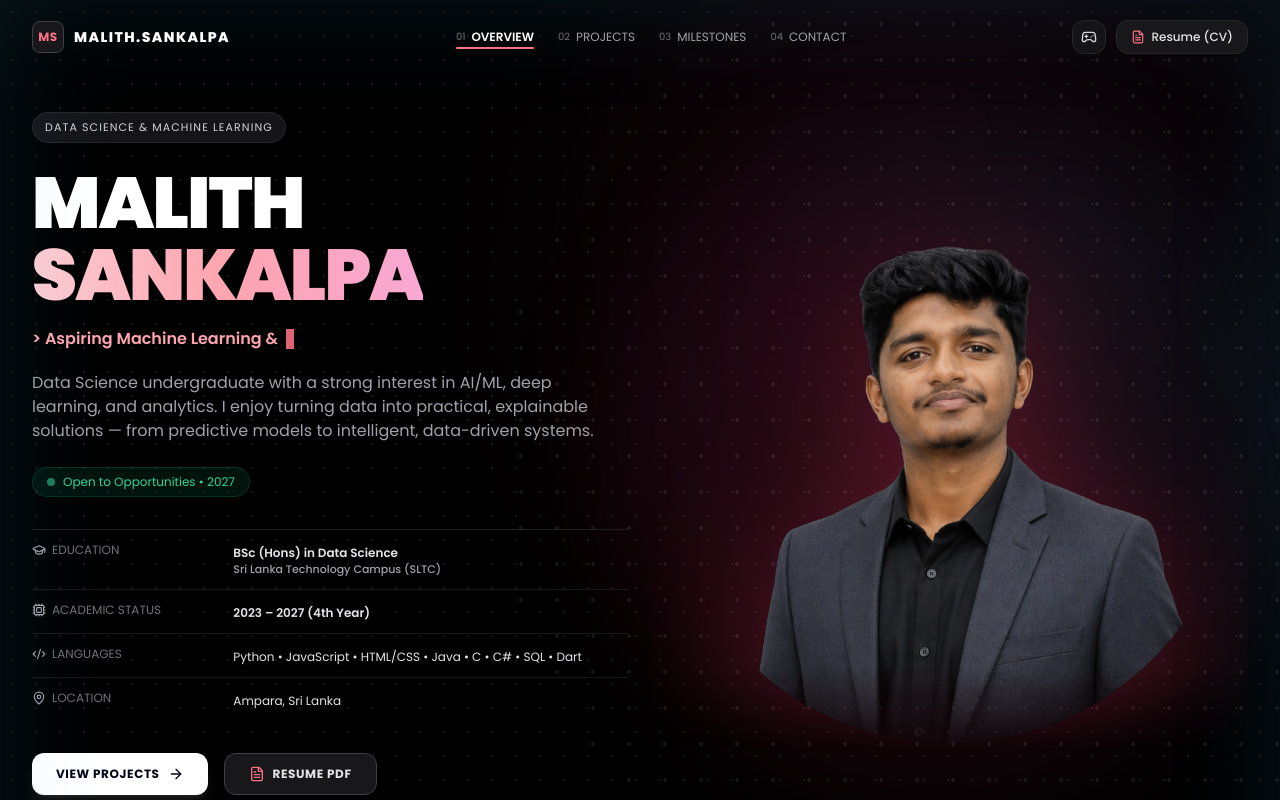
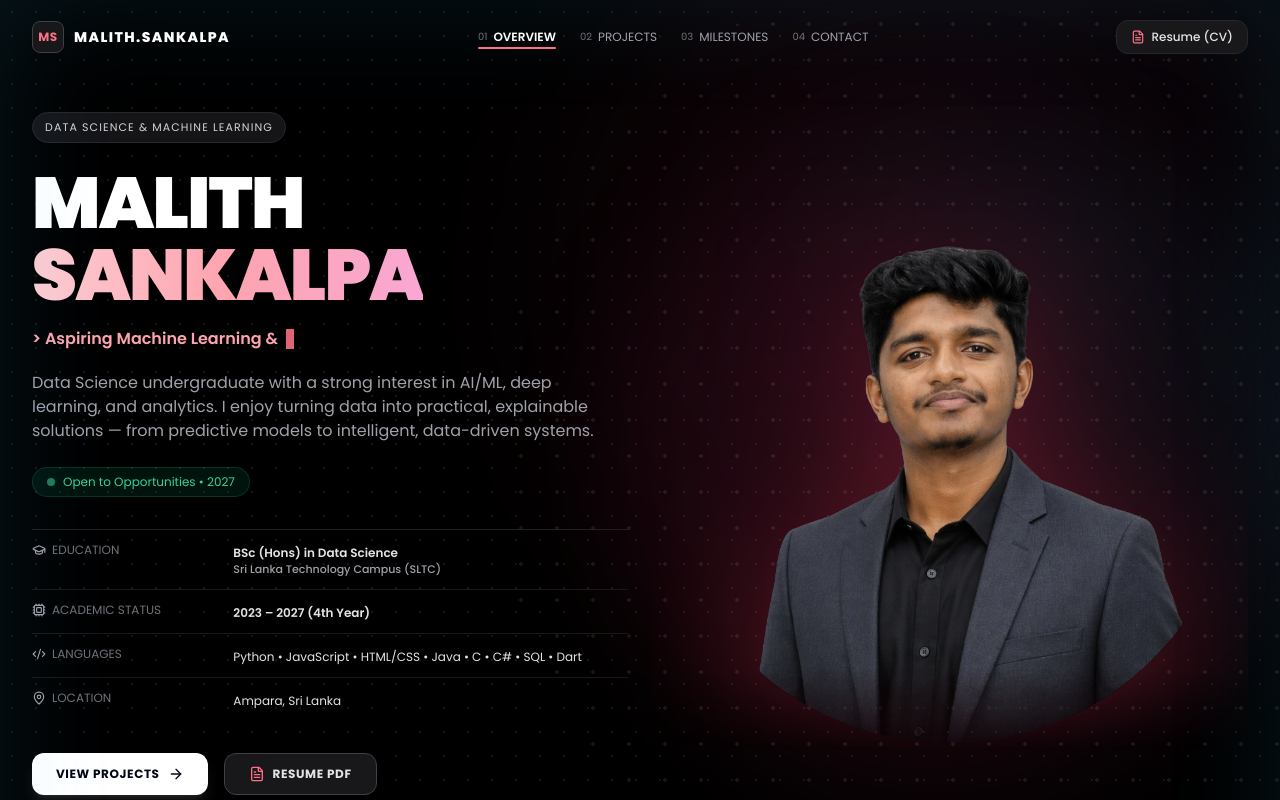
Before and after one commit to sankalpams/My-Portfolio, a React (Vite) app: page / in a window 1280 px wide. Shown: the top 800 px of the page. Built offline with nearby package versions, Linux system fonts and the light colour scheme.

Commit message:
Remove 2048 arcade game and navigation links

```diff
--- a/src/App.tsx
+++ b/src/App.tsx
@@ -6,7 +6,6 @@ import { HomePage } from './pages/HomePage';
 import { ProjectDetailsPage } from './pages/ProjectDetailsPage';
 import { ProjectsPage } from './pages/ProjectsPage';
 import { ResumePage } from './pages/ResumePage';
-import { ArcadePage } from './pages/ArcadePage';
 import { ContactPage } from './pages/ContactPage';
 
 export const AppContent: React.FC = () => {
@@ -25,9 +24,6 @@ export const AppContent: React.FC = () => {
       case '/resume':
       case '/cv':
         return <ResumePage />;
-      case '/arcade':
-      case '/game':
-        return <ArcadePage />;
       case '/contact':
         return <ContactPage />;
       case '/':
--- a/src/components/Navbar.tsx
+++ b/src/components/Navbar.tsx
@@ -1,5 +1,5 @@
 import React, { useState, useEffect } from 'react';
-import { Menu, X, Gamepad2, FileText, ArrowLeft } from 'lucide-react';
+import { Menu, X, FileText, ArrowLeft } from 'lucide-react';
 import { useRouter } from '../router/RouterContext';
 
 export const Navbar: React.FC = () => {
@@ -101,20 +101,6 @@ export const Navbar: React.FC = () => {
           {/* Right Action Icons */}
           <div className="flex items-center gap-2.5">
 
-            {/* 2048 Game Button */}
-            <button
-              onClick={() => navigate('#/arcade')}
-              aria-label="Play 2048 Game"
-              className={`p-2 rounded-xl border transition-all hover:scale-105 ${
-                route.pathname === '/arcade'
-                  ? 'bg-rose-500/20 border-rose-500/50 text-rose-300'
-                  : 'border-zinc-800 bg-zinc-900/80 hover:bg-zinc-800 text-zinc-300 hover:text-rose-300'
-              }`}
-              title="Play 2048 Arcade Game"
-            >
-              <Gamepad2 className="w-4 h-4" />
-            </button>
-
             {/* Resume Button */}
             <button
               onClick={() => navigate('#/resume')}
@@ -156,27 +142,16 @@ export const Navbar: React.FC = () => {
               </button>
             ))}
 
-            <div className="pt-3 border-t border-zinc-800 grid grid-cols-2 gap-2">
+            <div className="pt-3 border-t border-zinc-800">
               <button
                 onClick={() => {
                   setMobileMenuOpen(false);
                   navigate('#/resume');
                 }}
-                className="p-3 rounded-xl bg-zinc-900 text-zinc-200 font-medium flex items-center justify-center gap-2 border border-zinc-800"
+                className="w-full p-3 rounded-xl bg-zinc-900 text-zinc-200 font-medium flex items-center justify-center gap-2 border border-zinc-800 hover:bg-zinc-800 hover:text-white transition-colors"
               >
                 <FileText className="w-4 h-4 text-rose-400" />
-                <span>Resume CV</span>
-              </button>
-
-              <button
-                onClick={() => {
-                  setMobileMenuOpen(false);
-                  navigate('#/arcade');
-                }}
-                className="p-3 rounded-xl bg-zinc-900 text-rose-300 font-medium flex items-center justify-center gap-2 border border-zinc-800"
-              >
-                <Gamepad2 className="w-4 h-4" />
-                <span>Play 2048</span>
+                <span>Resume (CV)</span>
               </button>
             </div>
           </div>
```
